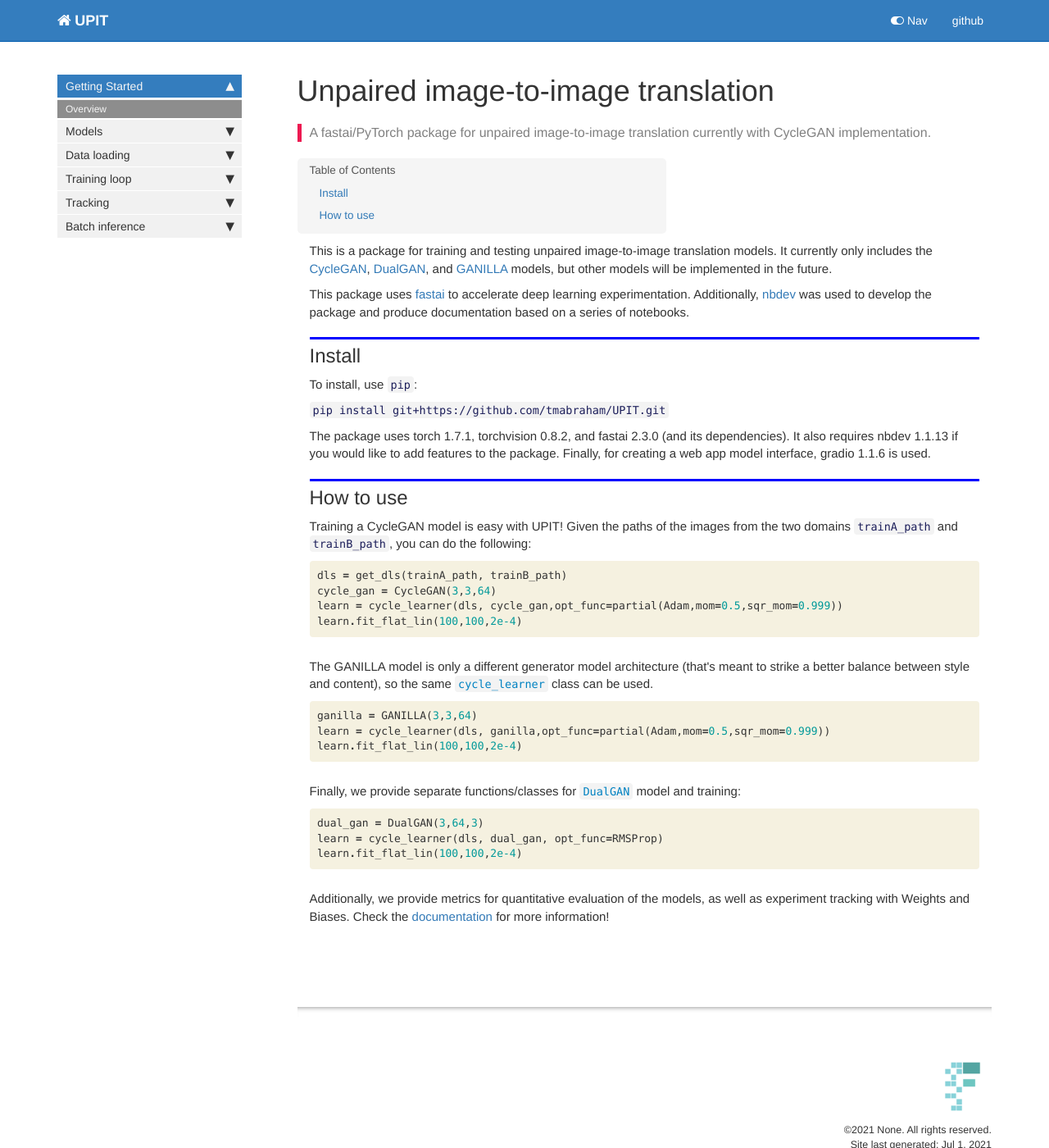
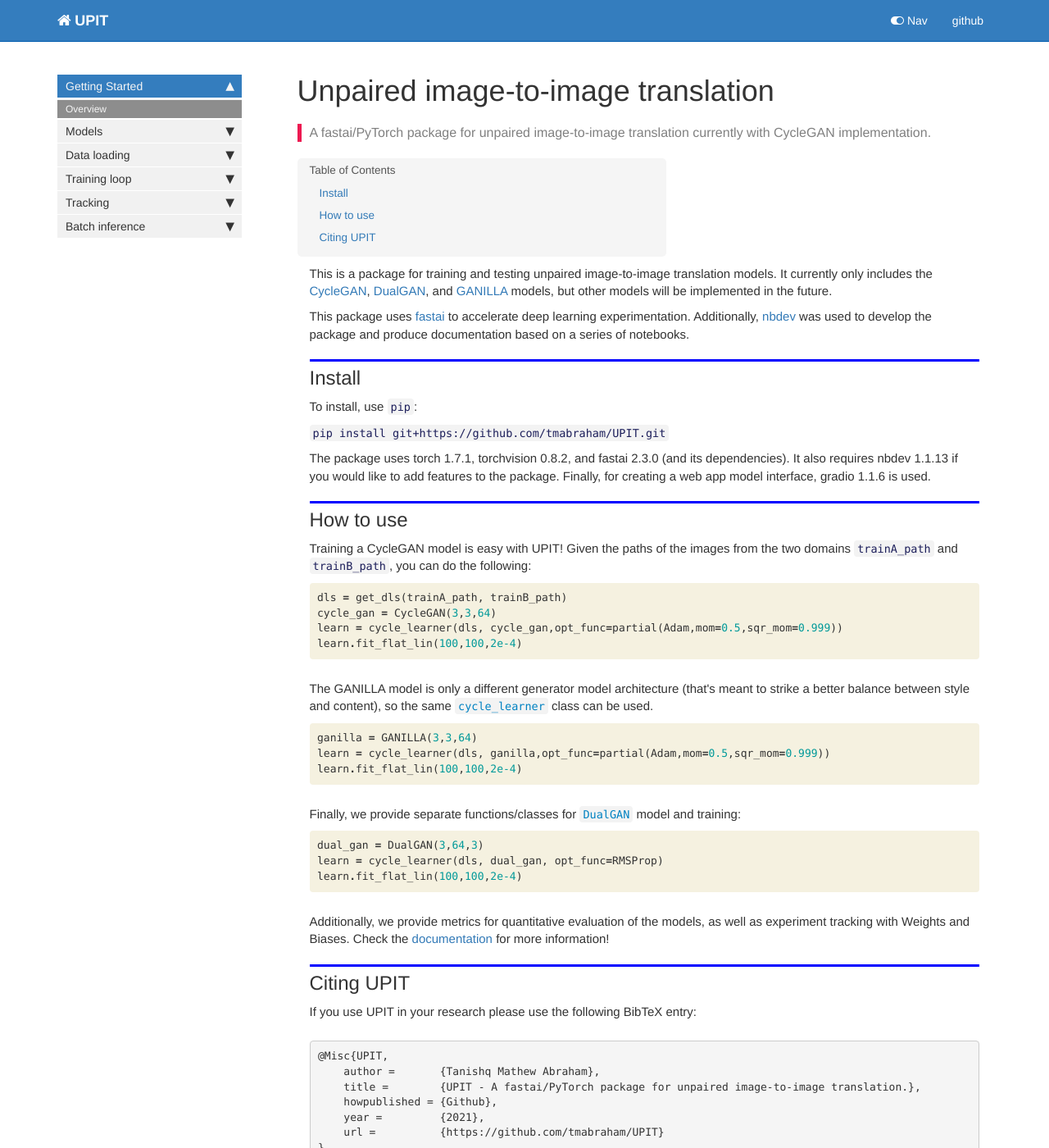
Before and after one commit to tmabraham/UPIT, a Jekyll site: the page built from docs/index.html, in a window 1280 px wide and 1400 px high. Shown: the whole window at 82% size. Built offline with Jekyll 4.4.1, drawn with Linux system fonts in a browser that asks for light colours; nearby versions of some CDN libraries; comment, search, counter and statistics services are not loaded.

Commit message:
add citation

```diff
--- a/docs/index.html
+++ b/docs/index.html
@@ -144,4 +144,19 @@ nb_path: "nbs/index.ipynb"
 </div>
 </div>
 </div>
+<div class="cell border-box-sizing text_cell rendered"><div class="inner_cell">
+<div class="text_cell_render border-box-sizing rendered_html">
+<h2 id="Citing-UPIT">Citing UPIT<a class="anchor-link" href="#Citing-UPIT"> </a></h2><p>If you use UPIT in your research please use the following BibTeX entry:</p>
+
+<pre><code>@Misc{UPIT,
+    author =       {Tanishq Mathew Abraham},
+    title =        {UPIT - A fastai/PyTorch package for unpaired image-to-image translation.},
+    howpublished = {Github},
+    year =         {2021},
+    url =          {https://github.com/tmabraham/UPIT}
+}</code></pre>
+
 </div>
+</div>
+</div>
+</div>
```
Also changed, not shown: README.md, 1 other file.
